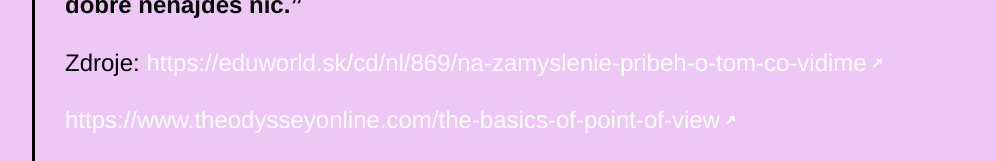
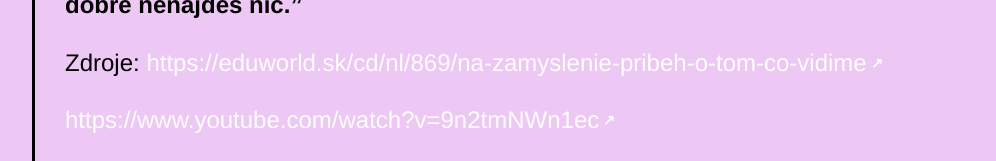
Before and after one commit to danielalunackova/learn-jekyll, a Jekyll site: the page built from _posts/2017-05-19-radost-číslo-3.md, in a window 1280 px wide and 900 px high, scrolled down 1855 px. Shown: the part 739-900 px from the top of the window, without its empty margins (275-1271 px from the left). Built offline with Jekyll 4.4.1, drawn with Linux system fonts in a browser that asks for light colours.

Commit message:
uprava obrazok

```diff
--- a/_posts/2017-05-19-radost-číslo-3.md
+++ b/_posts/2017-05-19-radost-číslo-3.md
@@ -12,7 +12,7 @@ Jeden mudrc povedal svojmu večne nespokojnému priateľovi, keď sa raz opäť
 
 Muž nevedel, čo má od tejto prosby očakávať, ale súhlasil. V miestnosti bolo takýchto hnedých vecí dosť, no ľahko si s tým poradil.
 
-<iframe width="100%" height="450" scrolling="no" frameborder="no" src="https://oscarwaoaplit.files.wordpress.com/2013/03/point-of-view.jpg?w=590"></iframe>
+<iframe width="100%" height="450" scrolling="no" frameborder="no" src="https://i.ytimg.com/vi/9n2tmNWn1ec/maxresdefault.jpg"></iframe>
 
 O chvíľu mu mudrc hovorí:
 
@@ -32,4 +32,4 @@ A bola to úplná pravda. Mudrc pokračoval:
 Zdroje:
 <https://eduworld.sk/cd/nl/869/na-zamyslenie-pribeh-o-tom-co-vidime>
 
-<https://www.theodysseyonline.com/the-basics-of-point-of-view>
+<https://www.youtube.com/watch?v=9n2tmNWn1ec>
```
